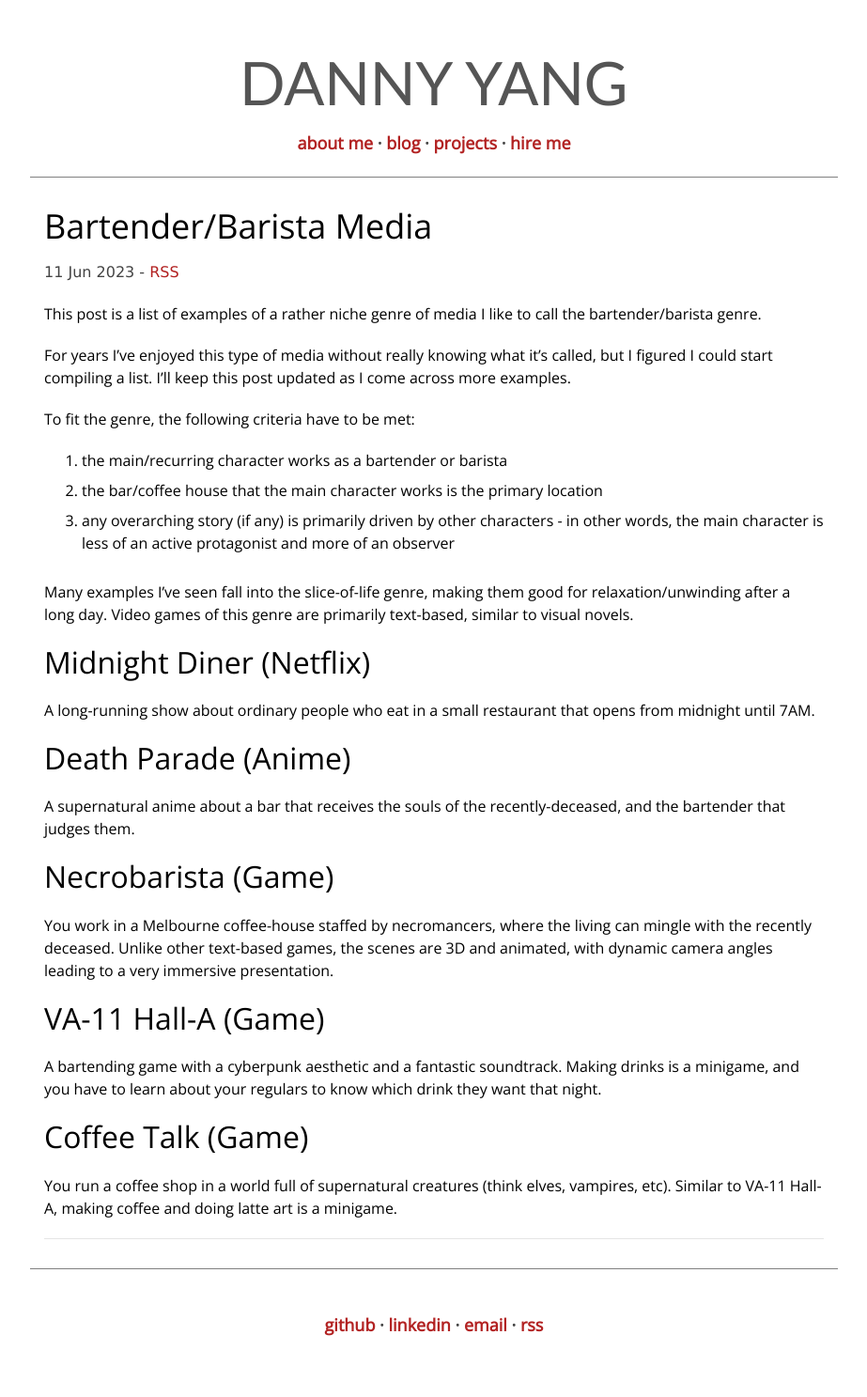
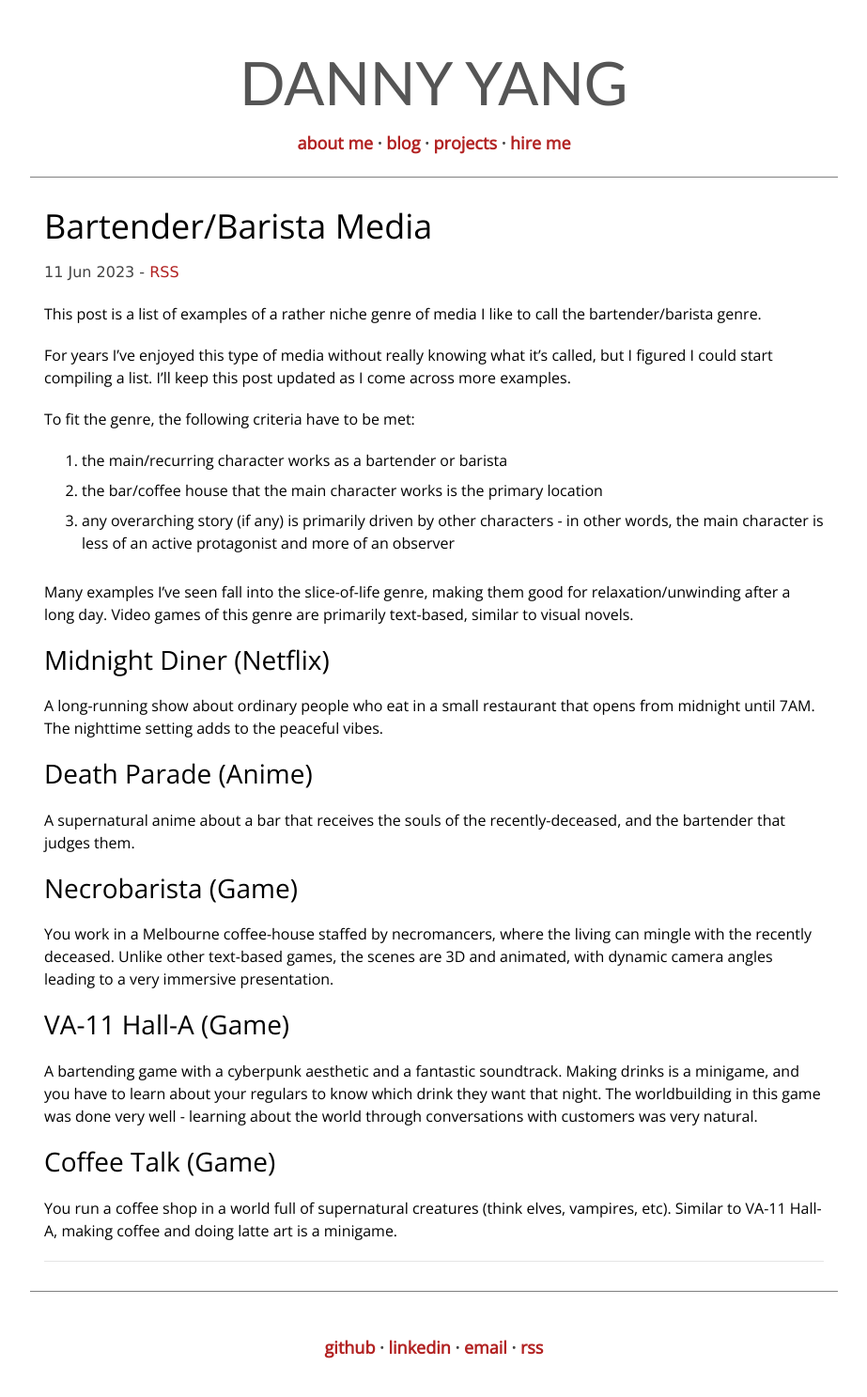
Before and after one commit to yangdanny97/yangdanny97.github.io, a Jekyll site: the page built from _posts/2023-06-11-bartender-barista-media.md, in a window 1280 px wide. Shown: the whole page at 94% size, without its empty margins (178-1101 px from the left). Built offline with Jekyll 4.4.1, drawn with Linux system fonts in a browser that asks for light colours; comment, search, counter and statistics services are not loaded; before the commit the page ends 1463 px from its top, so only the background shows below that.

Commit message:
add text

```diff
--- a/_posts/2023-06-11-bartender-barista-media.md
+++ b/_posts/2023-06-11-bartender-barista-media.md
@@ -18,22 +18,22 @@
 
 Many examples I've seen fall into the slice-of-life genre, making them good for relaxation/unwinding after a long day. Video games of this genre are primarily text-based, similar to visual novels.
 
-# Midnight Diner (Netflix)
+## Midnight Diner (Netflix)
 
-A long-running show about ordinary people who eat in a small restaurant that opens from midnight until 7AM.
+A long-running show about ordinary people who eat in a small restaurant that opens from midnight until 7AM. The nighttime setting adds to the peaceful vibes.
 
-# Death Parade (Anime)
+## Death Parade (Anime)
 
 A supernatural anime about a bar that receives the souls of the recently-deceased, and the bartender that judges them.
 
-# Necrobarista (Game)
+## Necrobarista (Game)
 
 You work in a Melbourne coffee-house staffed by necromancers, where the living can mingle with the recently deceased. Unlike other text-based games, the scenes are 3D and animated, with dynamic camera angles leading to a very immersive presentation.
 
-# VA-11 Hall-A (Game)
+## VA-11 Hall-A (Game)
 
-A bartending game with a cyberpunk aesthetic and a fantastic soundtrack. Making drinks is a minigame, and you have to learn about your regulars to know which drink they want that night.
+A bartending game with a cyberpunk aesthetic and a fantastic soundtrack. Making drinks is a minigame, and you have to learn about your regulars to know which drink they want that night. The worldbuilding in this game was done very well - learning about the world through conversations with customers was very natural.
 
-# Coffee Talk (Game)
+## Coffee Talk (Game)
 
 You run a coffee shop in a world full of supernatural creatures (think elves, vampires, etc). Similar to VA-11 Hall-A, making coffee and doing latte art is a minigame.
```
